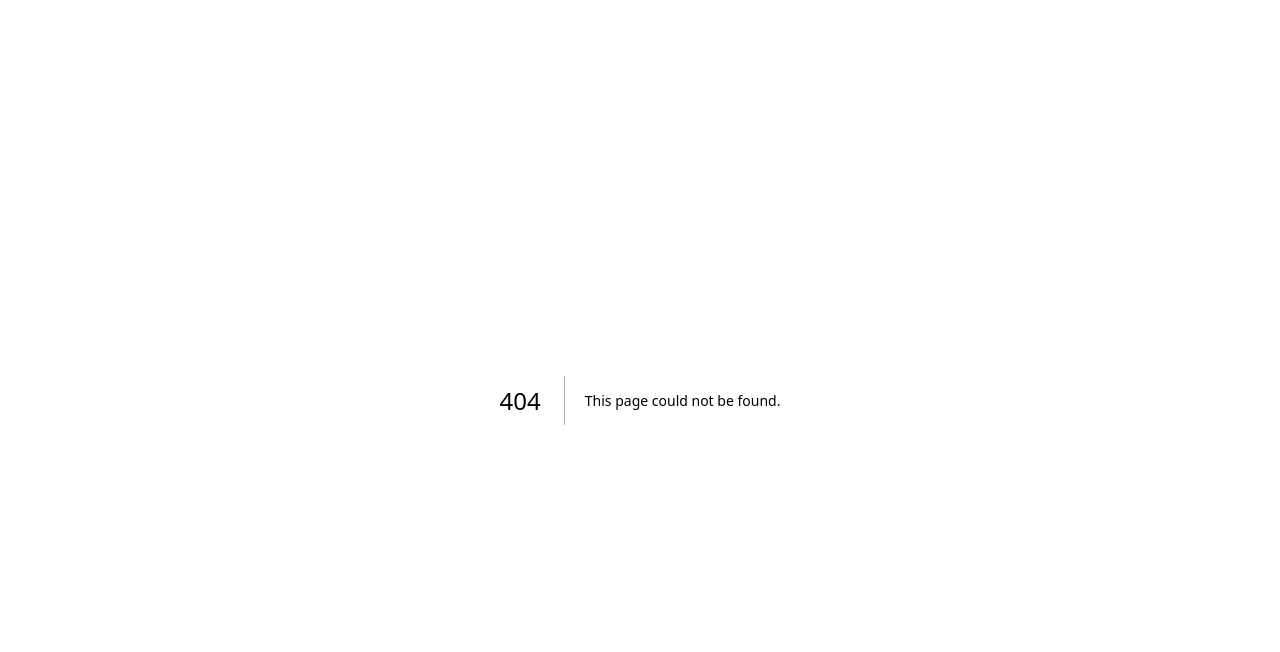
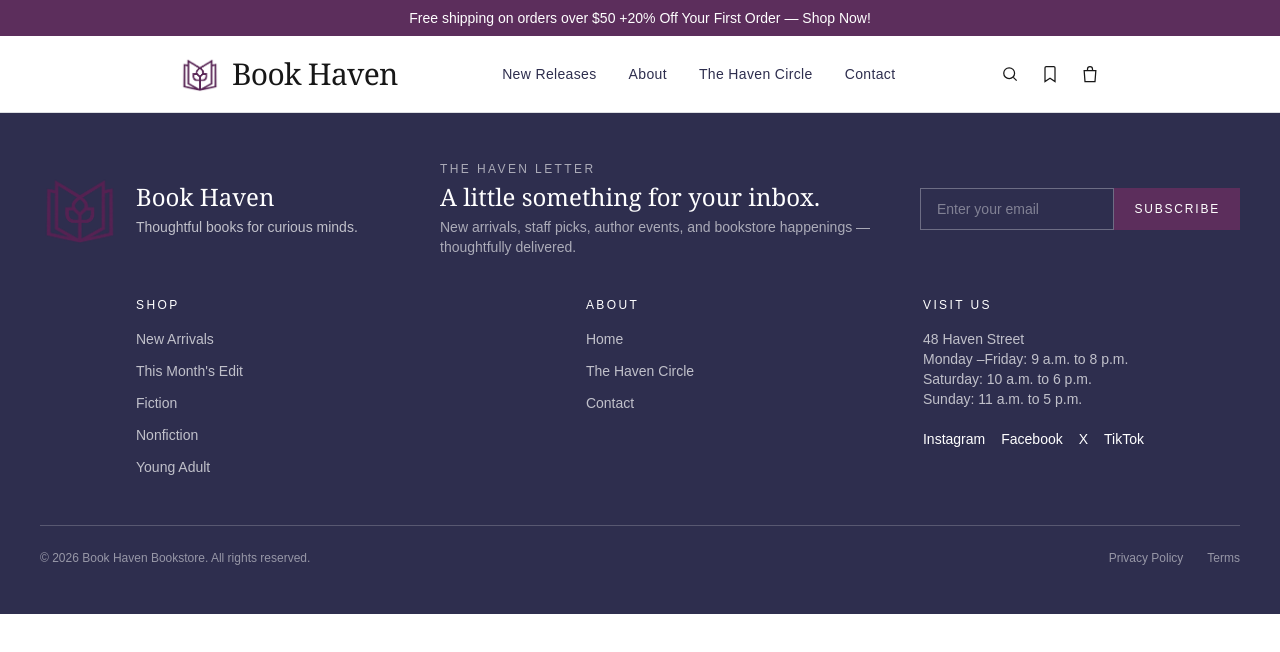
Before and after one commit to Thecodebarbie/book-haven-bookstore, a Next.js app: page /about in a window 1280 px wide. Before the commit this address had no page. Shown: the top 652 px of the page. Built offline with nearby package versions, Linux system fonts and the light colour scheme.

Commit message:
Set up About page layout

```diff
--- /dev/null
+++ b/src/app/about/page.js
@@ -0,0 +1,16 @@
+"use client";
+
+import Nav from "@/components/Nav";
+import Footer from "@/components/Footer";
+
+export default function About() {
+  return (
+    <main className="min-h-screen">
+      <Nav />
+
+
+
+      <Footer />
+    </main>
+  );
+}
```
